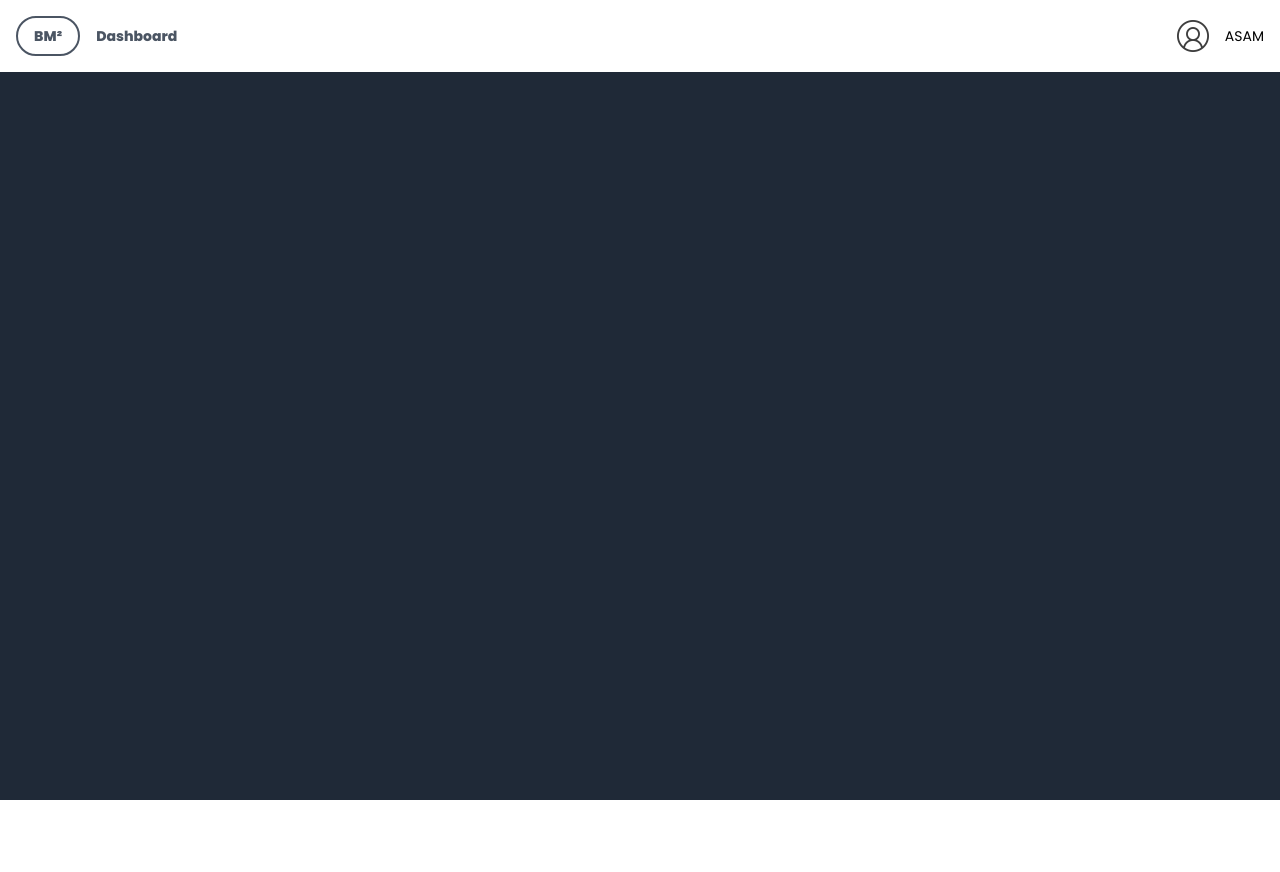
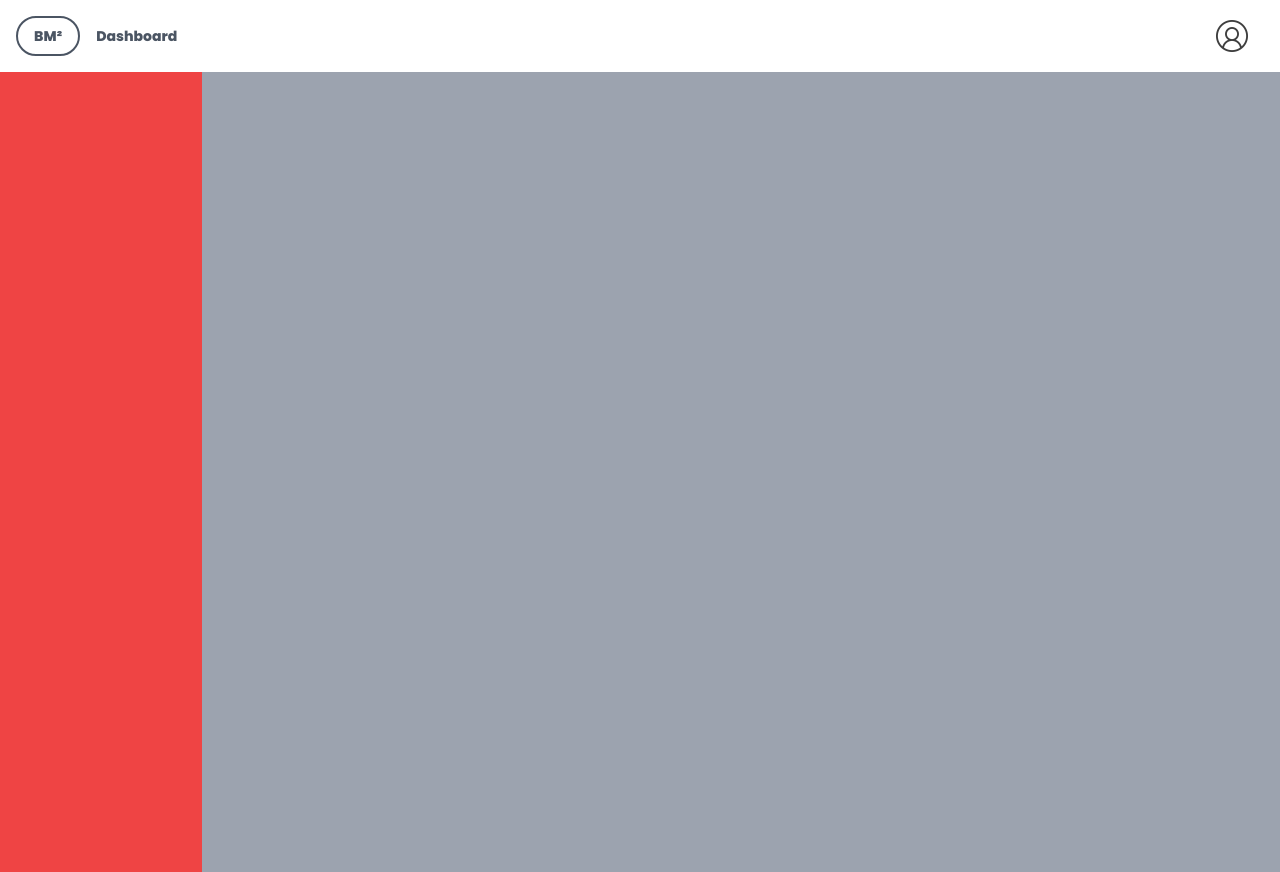
Before and after one commit to Asam237/bm_squart, a React (Create React App) app in the folder frontend/: page /dashboard in a window 1280 px wide. Before the commit the page ends 800 px from the top, so only its background shows below. Built offline with nearby package versions, Linux system fonts and the light colour scheme.

Commit message:
Display dashboard

```diff
--- /dev/null
+++ b/frontend/src/atoms/name.ts
@@ -0,0 +1,6 @@
+import { atom } from "recoil"
+
+export const nameState = atom({
+    key: "name-state",
+    default: ""
+})
--- a/frontend/src/components/header/HeaderDashboard.component.tsx
+++ b/frontend/src/components/header/HeaderDashboard.component.tsx
@@ -2,9 +2,13 @@ import React from "react";
 import user from "../../assets/img/user.png";
 import { LANGUAGES } from "../../constants/languages";
 import { useHistory } from "react-router";
+import { useRecoilValue } from "recoil";
+import { nameState } from "../../atoms/name";
 
 const HeaderDashboard = () => {
   const history = useHistory();
+  const name = useRecoilValue(nameState);
+  console.log("Name:::", name);
   return (
     <header className="site__header p-4 sticky z-50 bg-white">
       <div className="flex justify-between items-center">
@@ -28,10 +32,10 @@ const HeaderDashboard = () => {
         <div className="site__header-content flex justify-center items-center">
           <img src={user} alt="" className="w-8 h-8 mr-4" />
           <p
-            className="text-sm"
+            className="text-sm font-medium"
             style={{ fontFamily: " 'Poppins', sans-serif" }}
           >
-            ASAM
+            {name}
           </p>
         </div>
       </div>
--- a/frontend/src/components/loginInput/LoginInput.component.tsx
+++ b/frontend/src/components/loginInput/LoginInput.component.tsx
@@ -5,8 +5,11 @@ import { Home } from "../../pages/home/Home.page";
 import { ErrorMessage, Formik } from "formik";
 import * as Yup from "yup";
 import { loginService } from "../../services/auth.service";
+import { useRecoilState } from "recoil";
+import { nameState } from "../../atoms/name";
 
 export const LoginInput = (props: any) => {
+  let [name, setName]: any = useRecoilState(nameState);
   const history = useHistory();
   const initialValues = {
     email: "",
@@ -18,6 +21,7 @@ export const LoginInput = (props: any) => {
     } else {
       (await loginService(value.email, value.password)) &&
         history.push("/dashboard");
+      setName(() => (name = value.email));
     }
   };
 
--- a/frontend/src/components/signupInput/SignupInput.component.tsx
+++ b/frontend/src/components/signupInput/SignupInput.component.tsx
@@ -4,9 +4,12 @@ import { useHistory } from "react-router-dom";
 import { registerService } from "../../services/auth.service";
 import { MyInput } from "../myInput/MyInput.component";
 import * as Yup from "yup";
+import { useRecoilState } from "recoil";
+import { nameState } from "../../atoms/name";
 
 export const SignupInput = (props: any) => {
   const history = useHistory();
+  let [name, setName]: any = useRecoilState(nameState);
   let initialValues = {
     username: "",
     email: "",
@@ -15,6 +18,7 @@ export const SignupInput = (props: any) => {
   let submit = async (value: any) => {
     (await registerService(value.username, value.email, value.password)) &&
       history.push("/dashboard");
+    setName(() => (name = value.email));
   };
 
   return (
--- a/frontend/src/pages/dashboard/Dashboard.page.tsx
+++ b/frontend/src/pages/dashboard/Dashboard.page.tsx
@@ -5,6 +5,10 @@ export const Dashboard = () => {
     <div className="site h-screen bg-gray-800">
       <div className="site__dashboard">
         <HeaderDashboard />
+        <main className="site__dashboard-main h-screen flex flex-row">
+          <aside className="site__aside hidden md:flex w-60 h-screen bg-red-500"></aside>
+          <section className="site__section flex bg-gray-400 w-full"></section>
+        </main>
       </div>
     </div>
   );
--- a/frontend/src/pages/login/Login.page.tsx
+++ b/frontend/src/pages/login/Login.page.tsx
@@ -9,6 +9,7 @@ document.title = "Connexion  |   BM²";
 export const Login = (props: any) => {
   let [login, setLogin]: any = useState(true);
   const history = useHistory();
+
   const changeBySign = () => {
     if (login === true) {
       return <LoginInput signup={() => setLogin((login = false))} />;
```
